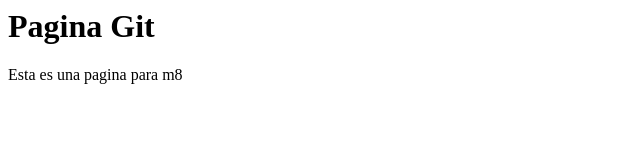
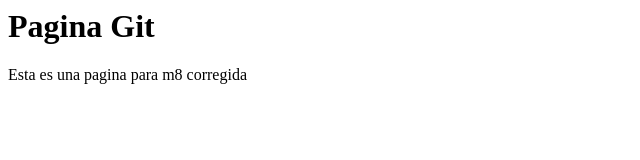
Before and after one commit to MarcelPous/web, a plain HTML site: page index.html in a window 1280 px wide. Shown: the full height of the page, 0-640 px from the left. Drawn offline with Linux system fonts and the light colour scheme.

Commit message:
Corregido

```diff
--- a/index.html
+++ b/index.html
@@ -4,6 +4,6 @@
 </head>
 <body>
 <h1>Pagina Git</h1>
-<p>Esta es una pagina para m8</p>
+<p>Esta es una pagina para m8 corregida</p>
 </body>
 </html>
```
